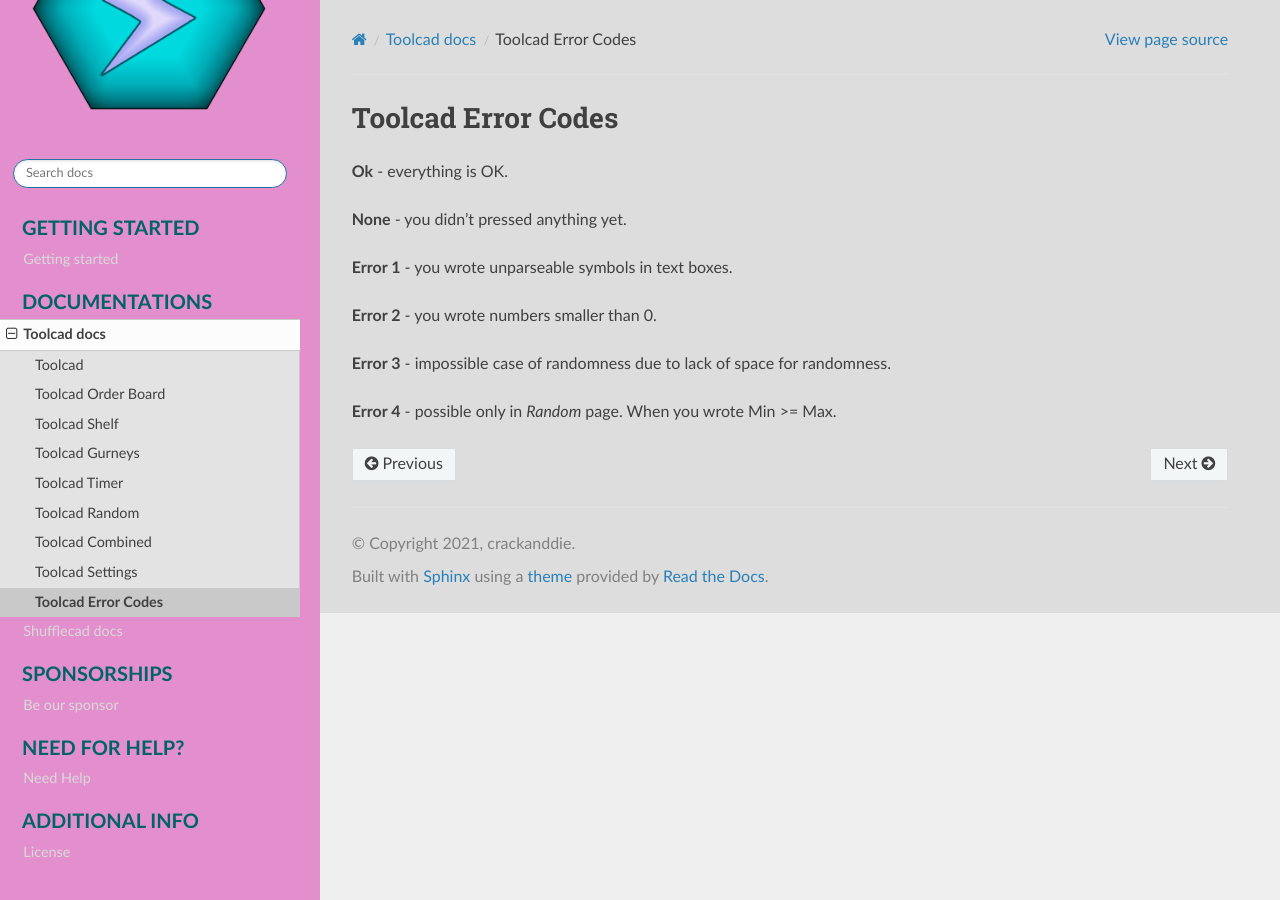
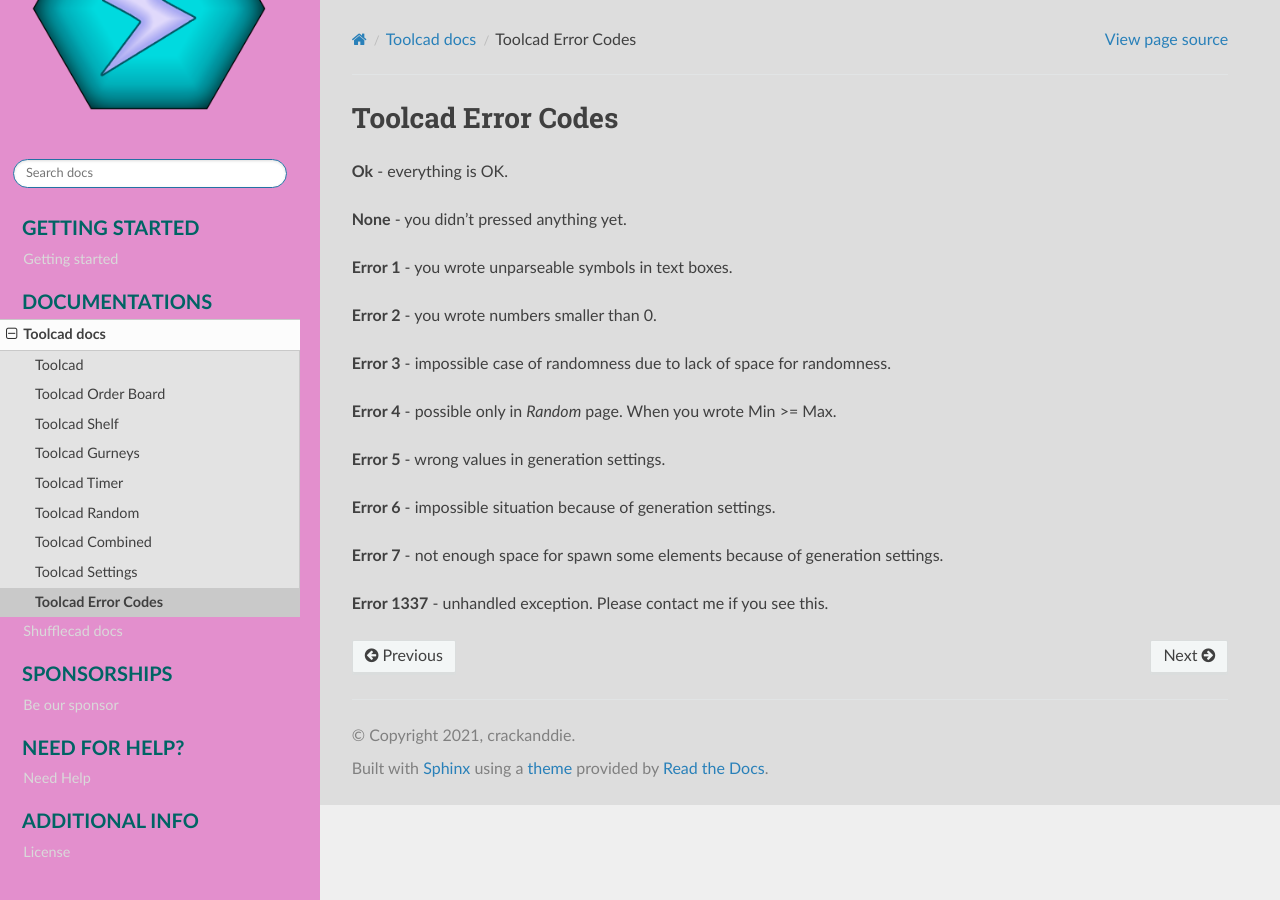
Before and after one commit to CADindustries/studicad-docs, a Sphinx documentation site: the page built from docs/source/docs/all_docs/Toolcad_docs/Toolcad_errors/index.rst, in a window 1280 px wide. Built offline with Sphinx 7.4.7 and the Read the Docs theme 2.0.0, drawn with Linux system fonts in a browser that asks for light colours.

Commit message:
errors added

```diff
--- a/docs/source/docs/all_docs/Toolcad_docs/Toolcad_errors/index.rst
+++ b/docs/source/docs/all_docs/Toolcad_docs/Toolcad_errors/index.rst
@@ -12,3 +12,11 @@
 **Error 3** - impossible case of randomness due to lack of space for randomness.
 
 **Error 4** - possible only in *Random* page. When you wrote Min >= Max.
+
+**Error 5** - wrong values in generation settings.
+
+**Error 6** - impossible situation because of generation settings.
+
+**Error 7** - not enough space for spawn some elements because of generation settings.
+
+**Error 1337** - unhandled exception. Please contact me if you see this.
```
